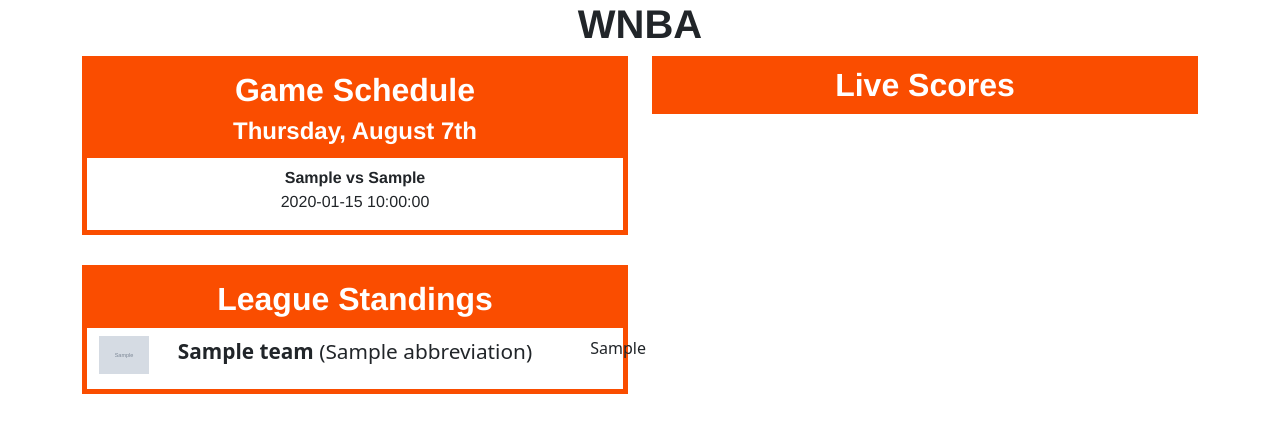
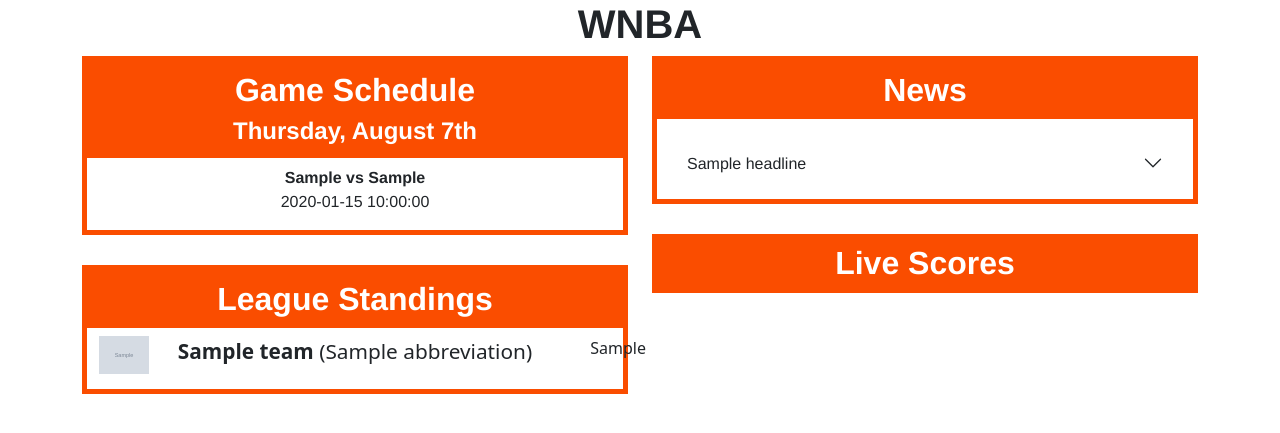
Before and after one commit to gnemzek/sports-hub, a Flask app: template templates/wnba-home.html in a window 1280 px wide. Shown: the part 143-576 px from the top of the page. Run offline with Flask 3, Linux system fonts and the light colour scheme; the template is opened without the code that fills it: most values are stand-ins (such as "Sample title", 1, 10 or a date in 2020); grey boxes marked "Sample" are stand-in pictures.

Commit message:
Added News section and styles

```diff
--- a/main.py
+++ b/main.py
@@ -5,7 +5,7 @@ from flask import Flask, render_template, redirect, url_for
 from datetime import datetime, timezone, date
 from zoneinfo import ZoneInfo
 from helpers import date_handling
-from helpersWNBA import get_league_standings
+from helpersWNBA import get_league_standings, get_league_news
 
 load_dotenv()
 api_key = os.getenv("SPORTS_API_KEY")
@@ -73,7 +73,8 @@ def wnba_home():
 
 
         standings_data = get_league_standings()
-        return render_template('wnba-home.html', raw_data=data, games=processed_games, teams=standings_data)
+        news = get_league_news()
+        return render_template('wnba-home.html', raw_data=data, games=processed_games, teams=standings_data, news=news)
     else:
         return f"API Error: {response.status_code}"
 
--- a/static/styles.css
+++ b/static/styles.css
@@ -25,6 +25,12 @@ Blue: 1982C4
 .main-container {
     margin-top: 30px;
     margin-bottom: 30px;
+}
+
+@media (min-width: 1400px) {
+    .container {
+        max-width: 80%;
+    }
 }
 
 h1 {
@@ -105,6 +111,42 @@ img.team-logo.img-fluid {
     margin-left: 0;
 }
 
+/* WNBA News */
+
+.todays-news {
+    border: 5px solid #fa4d00;
+    margin-bottom: 30px;
+}
+
+.news-entry {
+    margin-bottom: 20px;
+}
+
+a.headline-link {
+    color: #fa4d00
+}
+
+a.headline-link:hover,
+a.headline-link:focus {
+    text-decoration: none;
+    color: #fa4d00;
+}
+
+.wnba h2.accordion-header {
+    background: white;
+}
+
+.accordion-item {
+    border: none !important;
+}
+
+.accordion-button:not(.collapsed) {
+    color: white;
+    background-color: #fa4d00;
+    box-shadow: none;
+    font-weight: bold;
+}
+
 /* PWHL Page */
 .game-schedule-wrapper,
 .all-teams-wrapper {
--- a/templates/pwhl-home.html
+++ b/templates/pwhl-home.html
@@ -2,12 +2,12 @@
 <html>
 
 <head>
-  <link rel="stylesheet" href="{{ url_for('static', filename='styles.css') }}">
   <link href="https://cdn.jsdelivr.net/npm/bootstrap@5.3.7/dist/css/bootstrap.min.css" rel="stylesheet"
     integrity="sha384-LN+7fdVzj6u52u30Kp6M/trliBMCMKTyK833zpbD+pXdCLuTusPj697FH4R/5mcr" crossorigin="anonymous">
   <script src="https://cdn.jsdelivr.net/npm/bootstrap@5.3.7/dist/js/bootstrap.bundle.min.js"
     integrity="sha384-ndDqU0Gzau9qJ1lfW4pNLlhNTkCfHzAVBReH9diLvGRem5+R9g2FzA8ZGN954O5Q"
     crossorigin="anonymous"></script>
+  <link rel="stylesheet" href="{{ url_for('static', filename='styles.css') }}">
   <title>Sports Hub</title>
 </head>
 
--- a/templates/wnba-home.html
+++ b/templates/wnba-home.html
@@ -2,12 +2,12 @@
 <html>
 
 <head>
-  <link rel="stylesheet" href="{{ url_for('static', filename='styles.css') }}">
   <link href="https://cdn.jsdelivr.net/npm/bootstrap@5.3.7/dist/css/bootstrap.min.css" rel="stylesheet"
     integrity="sha384-LN+7fdVzj6u52u30Kp6M/trliBMCMKTyK833zpbD+pXdCLuTusPj697FH4R/5mcr" crossorigin="anonymous">
   <script src="https://cdn.jsdelivr.net/npm/bootstrap@5.3.7/dist/js/bootstrap.bundle.min.js"
     integrity="sha384-ndDqU0Gzau9qJ1lfW4pNLlhNTkCfHzAVBReH9diLvGRem5+R9g2FzA8ZGN954O5Q"
     crossorigin="anonymous"></script>
+  <link rel="stylesheet" href="{{ url_for('static', filename='styles.css') }}">
   <title>Sports Hub</title>
 </head>
 
@@ -46,7 +46,7 @@
               <span class="team-name">{{ team.name }}</span> ({{ team.abbreviation }})
             </div>
             <div class="team-conf col-md-1">
-               {{ team.games_behind }}
+              {{ team.games_behind }}
             </div>
 
           </div>
@@ -57,6 +57,39 @@
       </div>
 
       <div class="col-md-6 col-12">
+        <div class="todays-news">
+          <h2>News</h2>
+          <div class="accordion" id="news-wrapper">
+            {% for entry in news %}
+            <div class="accordion-item">
+              <h2 class="accordion-header">
+                <button class="accordion-button collapsed" type="button" data-bs-toggle="collapse"
+                  data-bs-target="#collapse-{{entry.index}}" aria-expanded="false"
+                  aria-controls="collapse-{{entry.index}}">
+                  {{ entry.headline }}
+                </button>
+              </h2>
+              <div id="collapse-{{entry.index}}" class="accordion-collapse collapse" data-bs-parent="#news-wrapper">
+                <div class="accordion-body">
+                  <div class="row news-entry">
+                    <div class="col-md-4">
+                      <a href="{{ entry.link }}" target="_blank" class="headline-link"> <img src="{{ entry.image }}"
+                          alt="{{ entry.headline }}" class="news-img img-fluid"> </a>
+                    </div>
+                    <div class="col-md-8">
+                      <p class="news-headline">{{
+                        entry.headline }}</p>
+                      <p>{{ entry.description }}</p>
+                      <a href="{{ entry.link }}" target="_blank" class="headline-link">Read More</a>
+                    </div>
+                  </div>
+                </div>
+              </div>
+            </div>
+            {% endfor %}
+          </div>
+        </div>
+
         <div class="todays-live-scores">
           <h2>Live Scores</h2>
 
```
Also changed, not shown: helpersWNBA.py (+28 -0 lines).
